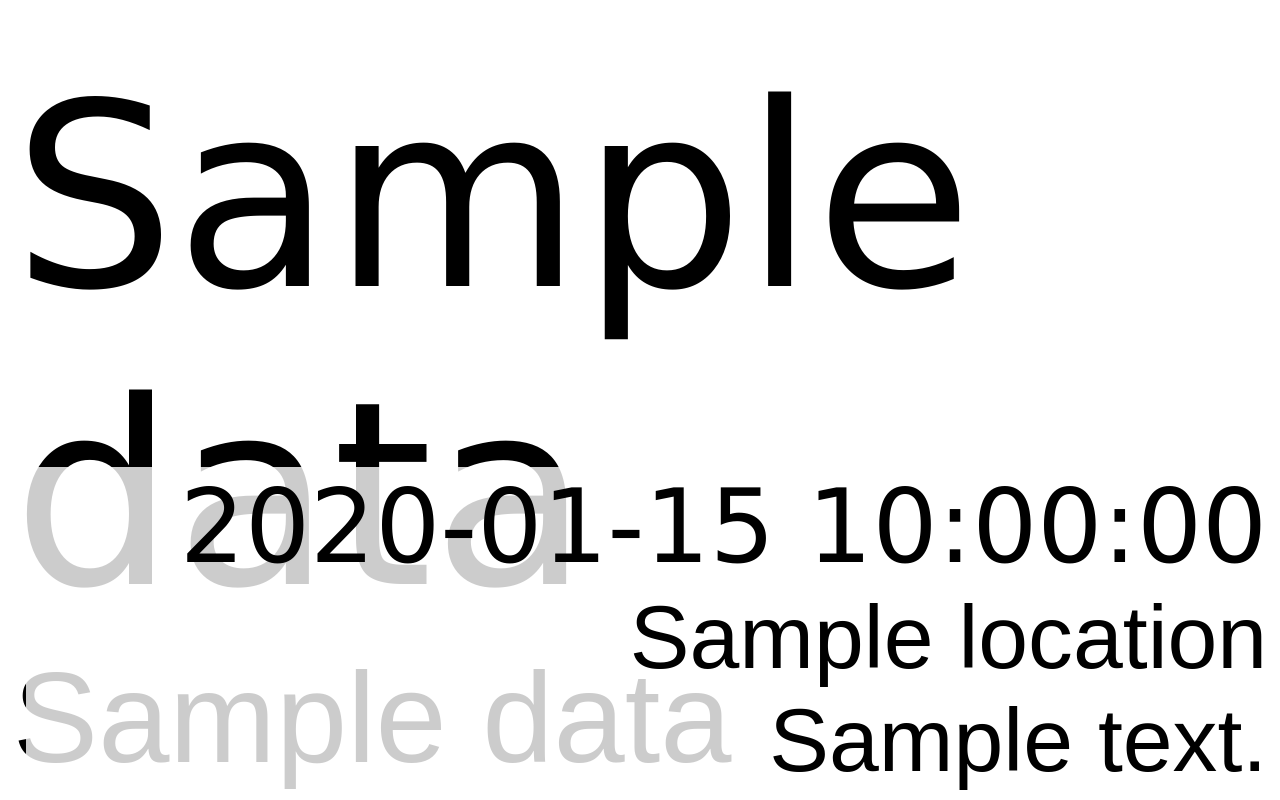
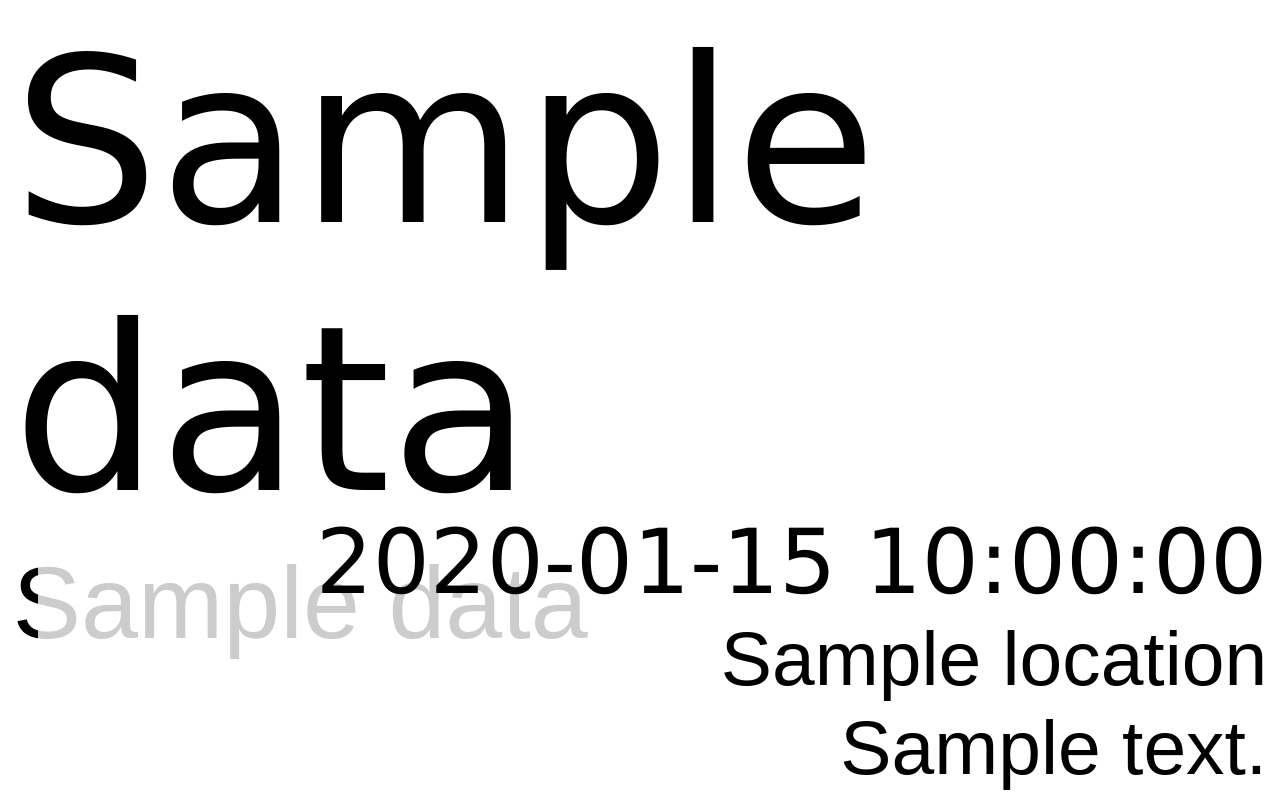
Before and after one commit to wuchengyangcn/repertoire-backend, a Flask app: template templates/repertoire_front_mobile.html in a window 1280 px wide. Run offline with Flask 3, Linux system fonts and the light colour scheme; the template is opened without the code that fills it: most values are stand-ins (such as "Sample title", 1, 10 or a date in 2020); parts of the project's set-up code (start-up, migrations or seed data) failed here and were passed over.

Commit message:
modify font size

```diff
--- a/app.py
+++ b/app.py
@@ -29,10 +29,10 @@ class Booklet:
 
     def fetch_data(self):
         # read data
-        self.data = loads(self.menu.getData())
-        self.front = loads(self.data["front"])
-        self.content = loads(self.data["content"])
-        self.back = loads(self.data["back"])
+        self.data = self.menu.getData()
+        self.front = self.data["front"]
+        self.content = self.data["content"]
+        self.back = self.data["back"]
         self.last_update = time.time()
 
     def repertoire(self, device):
@@ -45,9 +45,9 @@ class Booklet:
         if device is None:
             device = "mobile"
         if device == "mobile":
+            lines_per_page = 15
+        else:
             lines_per_page = 14
-        else:
-            lines_per_page = 13
 
         # front page
         front_template = f"repertoire_front_{device}.html"
@@ -61,7 +61,10 @@ class Booklet:
             # count number of lines
             for piece in performer["pieces"]:
                 lines += max(len(piece["title"]), len(piece["composer"]))
-            lines += 2
+            if device == "mobile":
+                lines += 3
+            else:
+                lines += 2
             if current_count + lines > lines_per_page:
                 # generate a new content page
                 html_code.append(render_template(content_template, data=current_page))
@@ -94,4 +97,4 @@ def repertoire():
 
 
 if __name__ == "__main__":
-    app.run()
+    app.run(port=5001)
--- a/templates/repertoire_content_desktop.html
+++ b/templates/repertoire_content_desktop.html
@@ -36,7 +36,7 @@ Copyright (C) 2023 musicnbrain.org
       .performer {
         text-align: center;
         line-height: 1.2;
-        font-size: 4vw;
+        font-size: 2.5vw;
         font-family: Arial, Helvetica, sans-serif;
         font-weight: bold;
       }
--- a/templates/repertoire_content_mobile.html
+++ b/templates/repertoire_content_mobile.html
@@ -40,14 +40,14 @@ Copyright (C) 2023 musicnbrain.org
       .performer {
         text-align: center;
         line-height: 1.3;
-        font-size: 10vw;
+        font-size: 8vw;
         font-family: Arial, Helvetica, sans-serif;
         font-weight: bold;
       }
 
       .pieces {
         line-height: 1.2;
-        font-size: 7vw;
+        font-size: 8vw;
         font-family: Verdana, Geneva, Tahoma, sans-serif;
       }
 
--- a/templates/repertoire_front_desktop.html
+++ b/templates/repertoire_front_desktop.html
@@ -35,7 +35,8 @@ Copyright (C) 2023 musicnbrain.org
       .front-upper {
         position: absolute;
         top: 2vh;
-        left: 0;
+        left: .5vw;
+        right: 1.5vw;
         background-color: rgba(256, 256, 256, 0.8);
       }
 
@@ -54,7 +55,8 @@ Copyright (C) 2023 musicnbrain.org
       .front-lower {
         position: absolute;
         bottom: 2vh;
-        right: 0;
+        right: .5vw;
+        left: 1.5vw;
         background-color: rgba(256, 256, 256, 0.8);
       }
 
--- a/templates/repertoire_front_mobile.html
+++ b/templates/repertoire_front_mobile.html
@@ -33,20 +33,20 @@ Copyright (C) 2023 musicnbrain.org
 
       .front-upper {
         position: absolute;
-        top: 6vh;
+        top: 1vh;
         left: 1vw;
-        right: 2vw;
+        right: 3vw;
         background-color: rgba(256, 256, 256, 0.8);
       }
 
       #title {
-        font-size: 20vw;
+        font-size: 18vw;
         font-family: Verdana, Geneva, Tahoma, sans-serif;
         text-align: left;
       }
 
       #subtitle {
-        font-size: 10vw;
+        font-size: 8vw;
         font-family: Arial, Helvetica, sans-serif;
         text-align: left;
       }
@@ -54,25 +54,25 @@ Copyright (C) 2023 musicnbrain.org
       .front-lower {
         position: absolute;
         bottom: 1vh;
-        left: 2vw;
+        left: 3vw;
         right: 1vw;
         background-color: rgba(256, 256, 256, 0.8);
       }
 
       #time {
-        font-size: 8vw;
+        font-size: 7vw;
         font-family: Verdana, Geneva, Tahoma, sans-serif;
         text-align: right;
       }
 
       #location {
-        font-size: 7vw;
+        font-size: 6vw;
         font-family: Arial, Helvetica, sans-serif;
         text-align: right;
       }
 
       #address {
-        font-size: 7vw;
+        font-size: 6vw;
         font-family: Arial, Helvetica, sans-serif;
         text-align: right;
       }
```
Also changed, not shown: getData.py (+14 -24 lines).
